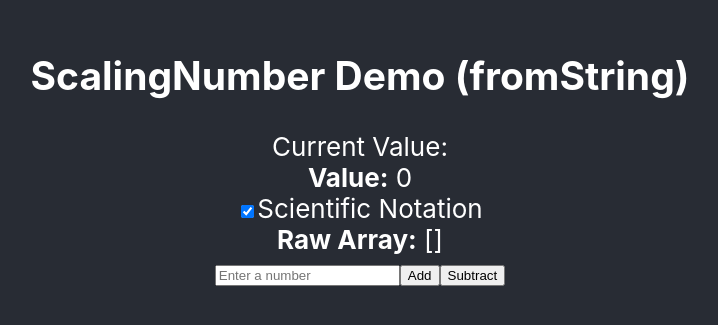
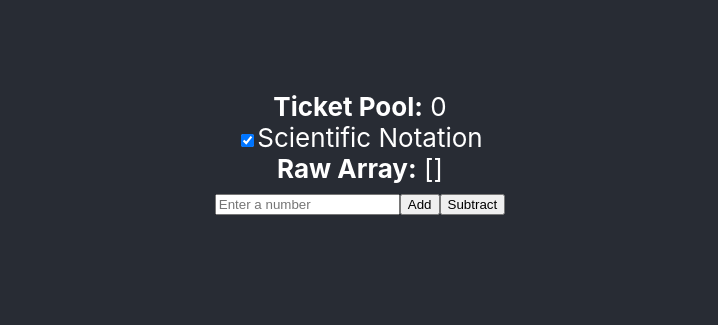
Before and after one commit to Carth501/ever-greater-2, a React (Create React App) app in the folder ever-greater-client/: page / in a window 1280 px wide. Shown: the part 247-572 px from the top of the page, without its empty margins (280-998 px from the left). Built offline with nearby package versions, Linux system fonts and the light colour scheme.

Commit message:
Refactor ScalingNumberDisplay to remove unused label prop and update displayed value to "Ticket Pool"

```diff
--- a/ever-greater-client/src/components/ScalingNumberDemo.tsx
+++ b/ever-greater-client/src/components/ScalingNumberDemo.tsx
@@ -63,10 +63,8 @@ function ScalingNumberDemo(): JSX.Element {
 
   return (
     <div className="scaling-number-demo">
-      <h2>ScalingNumber Demo (fromString)</h2>
       <ScalingNumberDisplay
         scalingNumber={scalingNumber}
-        label="Current Value:"
         scientific={scientific}
         handleScientificToggle={() => handleScientificToggle(!scientific)}
       />
--- a/ever-greater-client/src/components/ScalingNumberDisplay.tsx
+++ b/ever-greater-client/src/components/ScalingNumberDisplay.tsx
@@ -3,22 +3,19 @@ import ScalingNumber from "../classes/ScalingNumber";
 
 interface Props {
   scalingNumber: ScalingNumber;
-  label?: string;
   scientific?: boolean;
   handleScientificToggle?: () => void;
 }
 
 function ScalingNumberDisplay({
   scalingNumber,
-  label,
   scientific = true,
   handleScientificToggle,
 }: Props): JSX.Element {
   return (
     <div className="scaling-number-display">
-      {label && <label>{label}</label>}
       <div>
-        <strong>Value:</strong> {scalingNumber.toString(scientific)}
+        <strong>Ticket Pool:</strong> {scalingNumber.toString(scientific)}
       </div>
       <div>
         <input
```
